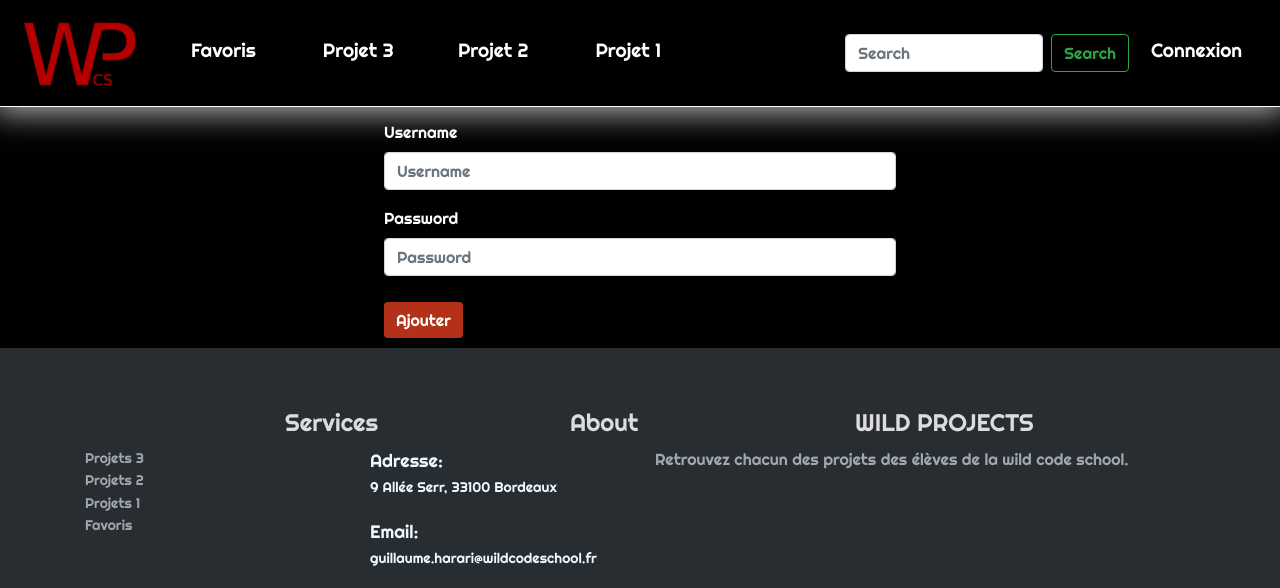
After one commit to GeoffGual/WildProjects-WCS, a PHP site: template src/View/Admin/login.html.twig in a window 1280 px wide. The commit adds this page. Shown: the top 588 px of the page. Run offline with PHP 8.4, Linux system fonts and the light colour scheme; the template is opened without the code that fills it, so the values that code supplies are empty; some libraries are stand-ins or nearby versions.

Commit message:
login/logout service done

```diff
--- a/public/index.php
+++ b/public/index.php
@@ -7,6 +7,7 @@
  */
 
 require_once __DIR__ . '/../vendor/autoload.php';
+session_start();
 
 if (getenv('ENV') === false) {
     require_once __DIR__ . '/../config/debug.php';
--- a/src/Controller/AbstractController.php
+++ b/src/Controller/AbstractController.php
@@ -38,5 +38,8 @@ abstract class AbstractController
             ]
         );
         $this->twig->addExtension(new DebugExtension());
+        $this->twig->addGlobal('session', $_SESSION);
     }
+
+
 }
--- a/src/Controller/AdminController.php
+++ b/src/Controller/AdminController.php
@@ -8,10 +8,13 @@ use App\Model\AdminManager;
 use App\Model\LangagueManager;
 use App\Model\ProjectManager;
 use App\Service\FormValidator;
+use App\Service\LogAccess;
 use App\Service\ProjectValidator;
+
 
 class AdminController extends AbstractController
 {
+
     public function index()
     {
         $adminManager = new AdminManager();
--- a/src/Service/FormValidator.php
+++ b/src/Service/FormValidator.php
@@ -52,7 +52,7 @@ class FormValidator
     {
         foreach ($this->fields as $fieldType => $value) {
             if ($fieldType !== 'isFavorite' && empty($value)) {
-                    $this->addErrors($fieldType, 'Ce champs doit être rempli');
+                    $this->addErrors($fieldType, 'Ce champ doit être rempli');
             }
         }
     }
--- a/src/View/Admin/index.html.twig
+++ b/src/View/Admin/index.html.twig
@@ -5,7 +5,6 @@
  {% endblock %}
 
 {% block content %}
-
     <h1>Projects</h1>
     <ul>
         {% for project in projects %}
--- /dev/null
+++ b/src/View/Admin/login.html.twig
@@ -0,0 +1,31 @@
+{% extends 'layout.html.twig' %}
+
+ {% block title %}
+     Login Admin
+ {% endblock %}
+
+{% block content %}
+    <div class="form-container">
+        <form action="" method="post" class="form">
+            <div class="form-group">
+                <label for="username">Username</label>
+                <input type="text" name="login" class="form-control  {{ errors.login ? 'is-invalid' : '' }}" id="username" placeholder="Username" >
+                {% if errors.login %}
+                <div class="invalid-feedback">
+                    {{ errors.login }}
+                </div>
+                {% endif %}
+            </div>
+            <div class="form-group">
+                <label for="password">Password</label>
+                <input type="password" name="password" class="form-control {{ errors.password ? 'is-invalid' : '' }}" id="password" placeholder="Password" >
+                {% if errors.password %}
+                    <div class="invalid-feedback">
+                        {{ errors.password }}
+                    </div>
+                {% endif %}
+            </div>
+            <button type="submit" class="btn btn-primary btn-add">Ajouter</button>
+        </form>
+    </div>
+{% endblock %}
--- a/src/View/Component/_navbar.html.twig
+++ b/src/View/Component/_navbar.html.twig
@@ -20,11 +20,11 @@
                 <a class="nav-link" href="/#projet1">Projet 1</a>
             </li>
             <li class="nav-item active">
+            {% if session.login %}
                 <a class="nav-link" href="/admin/index">Admin</a>
+            {% endif %}
             </li>
-            <li class="nav-item-addProject">
-                <a class="nav-link-addProject" href="#" tabindex="-1" aria-disabled="true">Projet +</a>
-            </li>
+
         </ul>
         <div class="navbar-search">
             <form class="form-inline my-2 my-lg-0" method="post" action="/Search/show">
@@ -32,12 +32,14 @@
                 <button class="btn btn-outline-success my-2 my-sm-0" type="submit">Search</button>
             </form>
             <ul class="navbar-nav mr-auto">
-
                 <li class="nav-item active">
-                    <a class="nav-link" href="#">Connexion</a>
+                    {% if session.login %}
+                        <a class="nav-link" href="../log/logout">Déconnexion</a>
+                    {% else %}
+                        <a class="nav-link" href="../log/login">Connexion</a>
+                    {% endif %}
                 </li>
             </ul>
         </div>
-
     </div>
 </nav>
--- a/src/View/Home/index.html.twig
+++ b/src/View/Home/index.html.twig
@@ -5,6 +5,7 @@
  {% endblock %}
 
 {% block content %}
+
     <section class="favorite title-section" id="favorite">
         <h1 class="title-section">Favoris</h1>
             <hr>
--- a/src/routing.php
+++ b/src/routing.php
@@ -15,6 +15,10 @@ $method = $routeParts[1] ?? '';
 $vars = array_slice($routeParts, 2);
 
 if (class_exists($controller) && method_exists(new $controller(), $method)) {
+    if ($controller === \App\Controller\AdminController::class) {
+        $logAccess = new \App\Service\LogAccess();
+        $logAccess->logPermission();
+    }
     echo call_user_func_array([new $controller(), $method], $vars);
 } else {
     header("HTTP/1.0 404 Not Found");
```
Also changed, not shown: src/Controller/LogController.php (added, +46 -0 lines), src/Model/LogManager.php (added, +24 -0 lines), src/Service/LogAccess.php (added, +17 -0 lines).
